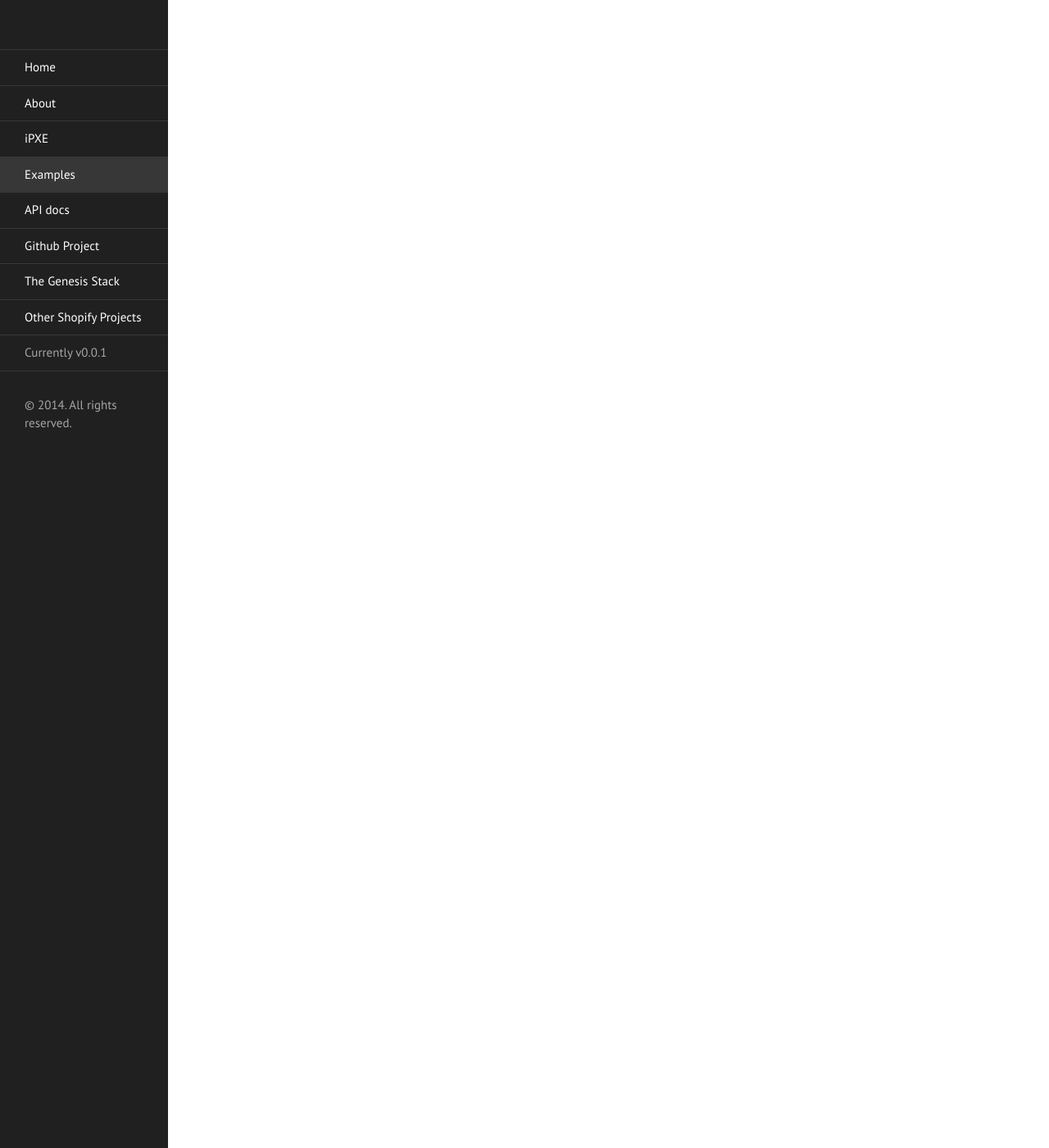
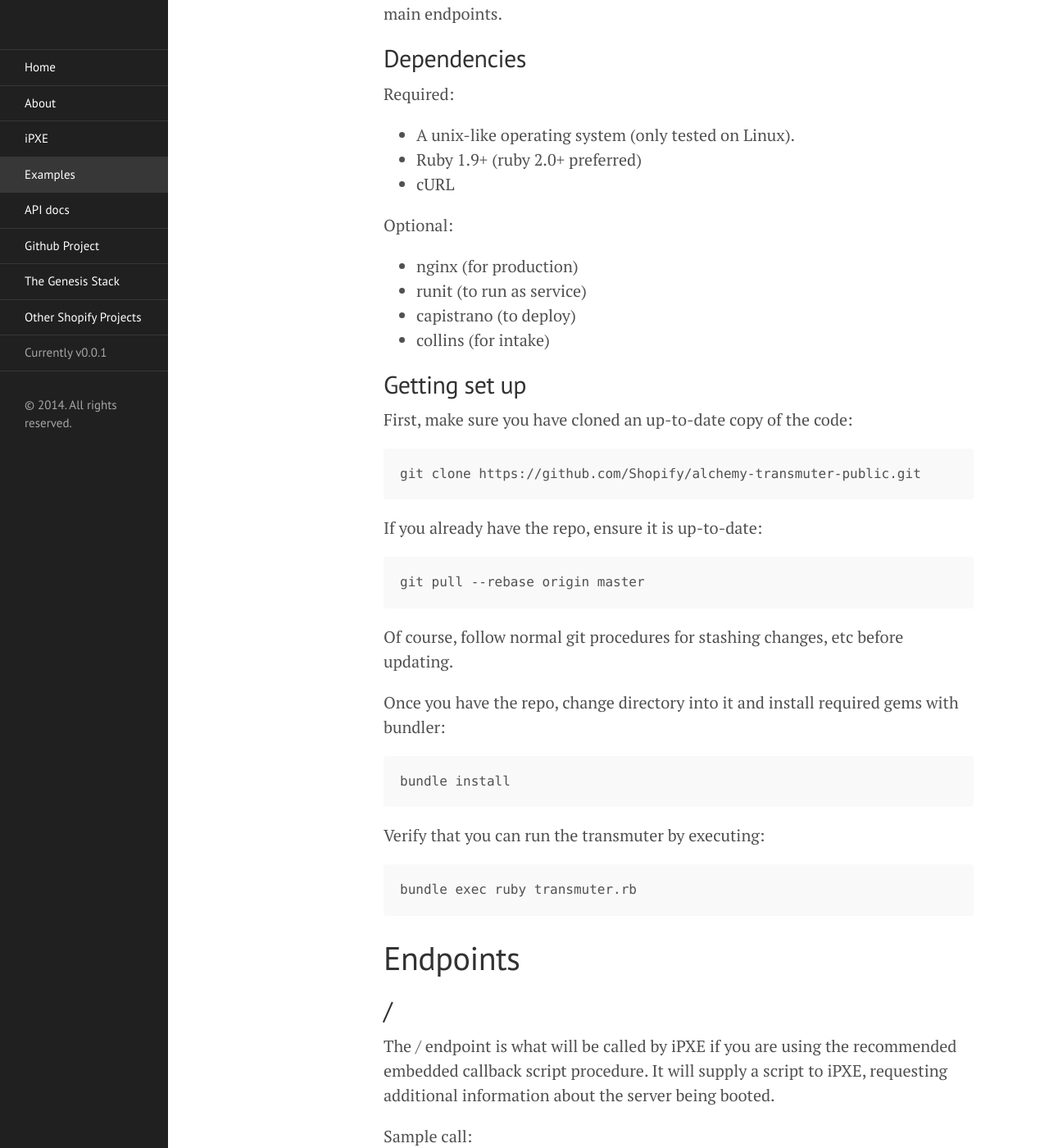
Before and after one commit to thorrsson-us/alchemy-transmuter-public, a Jekyll site: the page built from 02-examples.md, in a window 1280 px wide and 1400 px high, scrolled down 327 px. Shown: the whole window at 82% size. Built offline with Jekyll 4.4.1, drawn with Linux system fonts in a browser that asks for light colours; Markdown is read by kramdown in place of the engine named in the settings; some of the changed text lies outside the part shown.

Commit message:
Updated examples

````diff
--- a/02-examples.md
+++ b/02-examples.md
@@ -7,7 +7,80 @@ permalink: "examples.html"
 comments: true
 ---
 
-<section id='provision'>
-# Examples
+# Overview
 
-Examples to come
+The Alchemy Transmuter talks HTTP, so you can the answers to your requests with simple cURL calls. We'll cover a few basic examples here, demonstrating the main endpoints.
+
+## Dependencies
+
+Required:
+
++ A unix-like operating system (only tested on Linux).
++ Ruby 1.9+ (ruby 2.0+ preferred)
++ cURL
+
+Optional:
++ nginx (for production)
++ runit (to run as service)
++ capistrano (to deploy)
++ collins (for intake)
+
+## Getting set up
+
+First, make sure you have cloned an up-to-date copy of the code:
+
+```
+git clone https://github.com/Shopify/alchemy-transmuter-public.git
+```
+
+If you already have the repo, ensure it is up-to-date:
+
+```
+git pull --rebase origin master
+```
+
+Of course, follow normal git procedures for stashing changes, etc before updating.
+
+Once you have the repo, change directory into it and install required gems with bundler:
+
+```
+bundle install
+```
+
+Verify that you can run the transmuter by executing:
+
+```
+bundle exec ruby transmuter.rb
+```
+
+# Endpoints
+
+## /
+
+The / endpoint is what will be called by iPXE if you are using the recommended embedded callback script procedure. It will supply a script to iPXE, requesting additional information about the server being booted.
+
+Sample call:
+
+```
+curl localhost:7000/
+```
+
+Sample result:
+
+```
+#!ipxe
+# see http://etherboot.org/wiki/commandline for details on smbios strings
+set boot-url http://${dhcp-server}/boot
+
+set uri-params  mac=${mac}
+set uri-params  ${uri-params}&serial=${serial}
+set uri-params  ${uri-params}&product=${product}
+set uri-params  ${uri-params}&manufacturer=${manufacturer}
+set uri-params  ${uri-params}&board-serial=${board-serial}
+set uri-params  ${uri-params}&board-product=${smbios/2.5.0}
+set uri-params  ${uri-params}&dhcp-server=${dhcp-server}
+
+set boot-uri ${boot-url}?${uri-params}
+chain --replace --autofree ${boot-uri}? ||
+
+```
````
Also changed, not shown: Gemfile (added, +11 -0 lines), Gemfile.lock (added).
